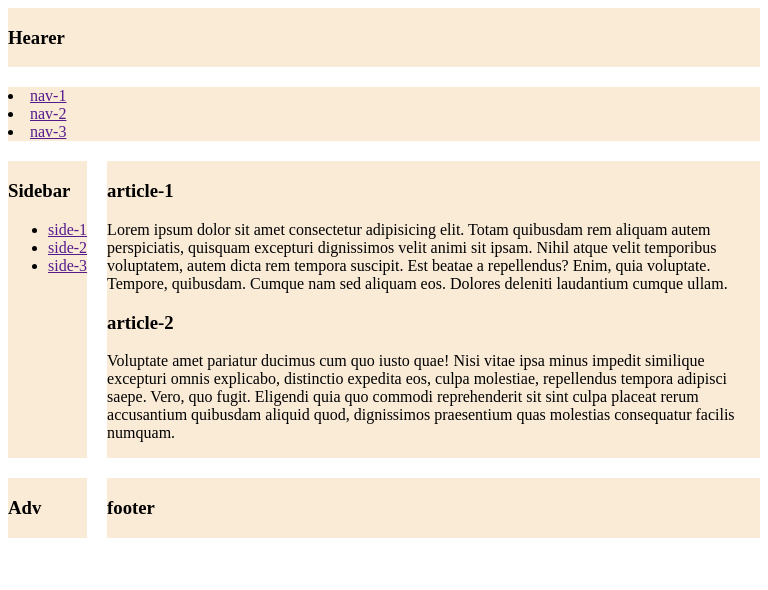
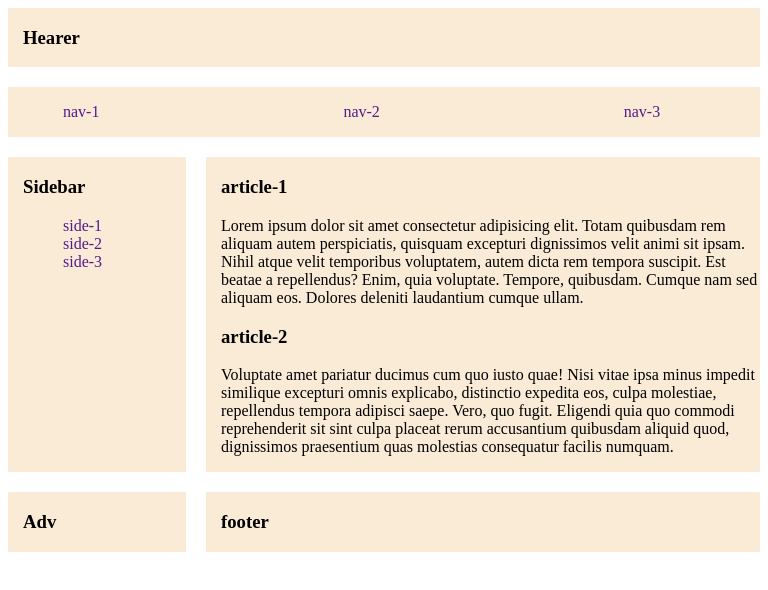
Before and after one commit to anisuzzaman121/responsive-examples, a plain HTML site: page grid-area.html in a window 768 px wide. Drawn offline with Linux system fonts and the light colour scheme.

Commit message:
grid full work

```diff
--- a/grid-area.html
+++ b/grid-area.html
@@ -12,11 +12,11 @@
         <h3>Hearer</h3>
     </header>
     <nav class="nav">
-        <ui>
+        <ul>
             <li><a href="">nav-1</a></li>
             <li><a href="">nav-2</a></li>
             <li><a href="">nav-3</a></li>
-        </ui>
+        </ul>
     </nav>
     <main class="main">
         <article>
--- a/style/grid.css
+++ b/style/grid.css
@@ -9,6 +9,7 @@
 }
 .aside{
     grid-template-columns: aside;
+
 }
 .ad{
     grid-area: ad;
@@ -16,17 +17,22 @@
 .footer{
     grid-area: footer;
 }
+.aside ul{
+    list-style: none;
+}
+.aside ul a{
+    text-decoration: none;
+}
 
 .header, .nav, .main, .aside, .ad, .footer{
     background-color: antiquewhite;
-    grid-template-columns: 1fr 4fr 1fr;
+    padding-left: 15px;
 }
-
-
 
 .grid-container{
     display: grid;
     gap: 20px;
+    grid-template-columns: 1fr 4fr 1fr;
     grid-template-areas:
     "header header header header"
     "nav main main aside"
@@ -34,10 +40,17 @@
     "footer footer footer footer"
     ;
 }
+.nav ul{
+    list-style: none;
+}
+.nav ul a{
+    text-decoration: none;
+}
 
 
 @media screen and (max-width:576px) {
     .grid-container{
+        grid-template-columns: 1fr;
         grid-template-areas:
         "header"
         "nav"
@@ -51,12 +64,16 @@
 @media screen and (min-width: 577px) and (max-width:992px) {
     .grid-container{
         display: grid;
-        gap: 20px;
+        grid-template-columns: 1fr 3fr;
         grid-template-areas:
-        "header header header"
+        "header header header "
         "nav nav nav"
         "aside main main"
         "ad footer footer"
         ;
     }
+    .nav ul{
+        display: flex;
+        gap: 35%;
+    }
 }
```
